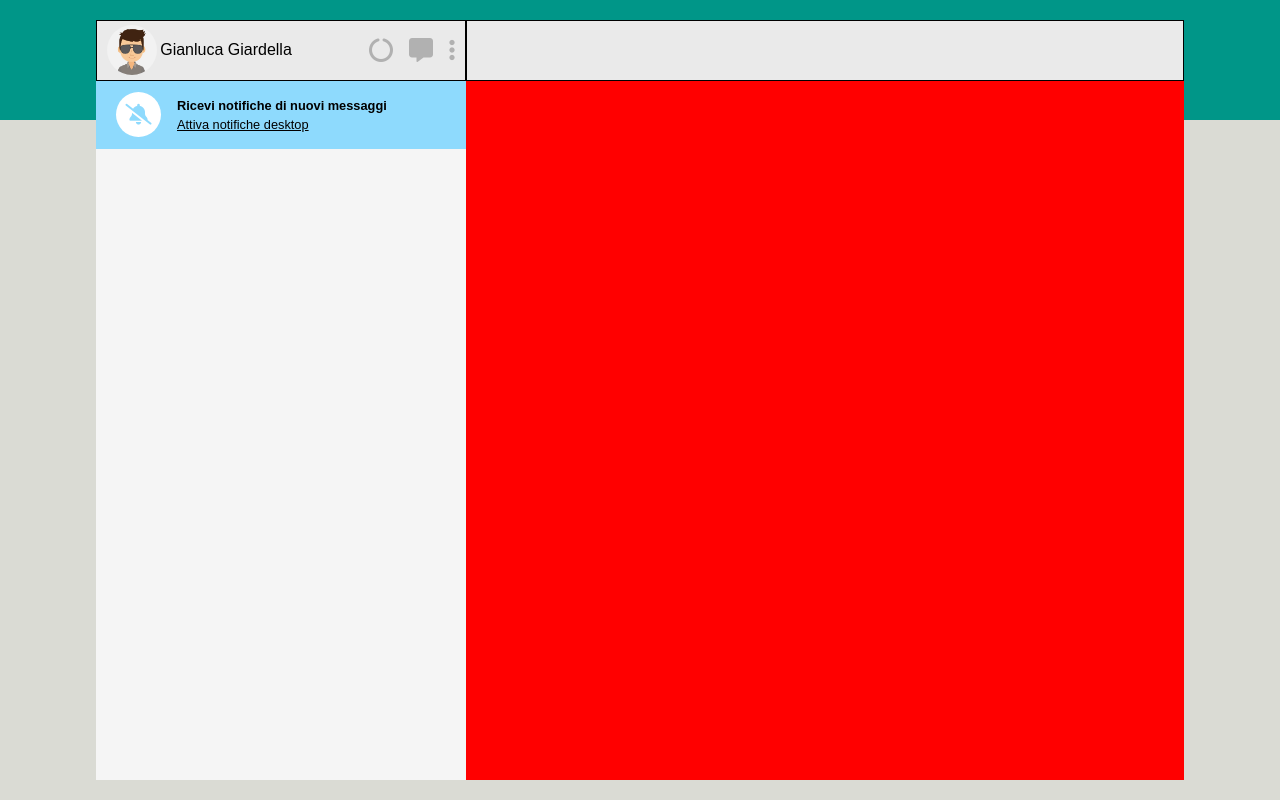
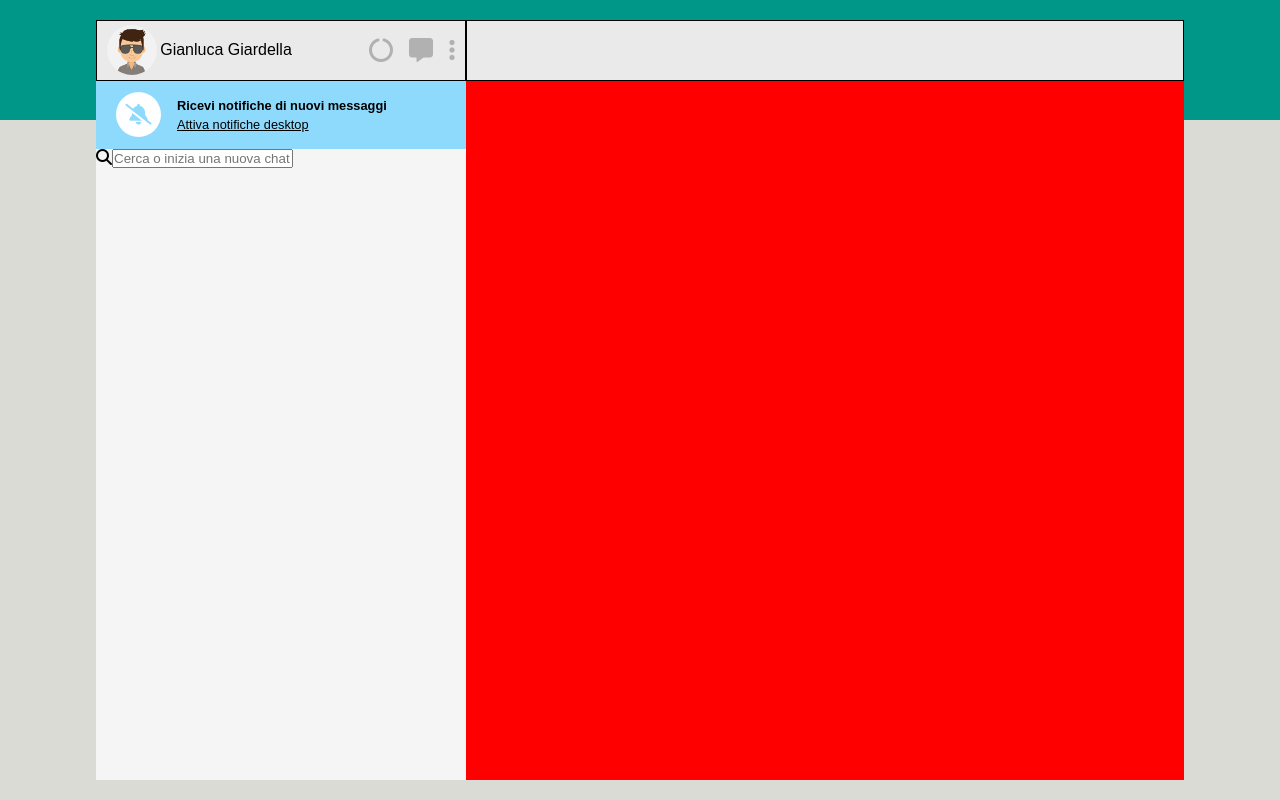
Before and after one commit to GianlucaGiardella/vue-boolzapp, a plain HTML site: page index.html in a window 1280 px wide. Drawn offline with nearby package versions, Linux system fonts and the light colour scheme.

Commit message:
Add search

```diff
--- a/index.html
+++ b/index.html
@@ -38,7 +38,12 @@
                         <p>Attiva notifiche desktop</p>
                     </div>
                 </div>
-                <div class="search"></div>
+                <div class="search">
+                    <div class="search-input">
+                        <label for="search"><i class="fa-solid fa-magnifying-glass"></i></label>
+                        <input type="text" id="search" placeholder="Cerca o inizia una nuova chat">
+                    </div>
+                </div>
                 <ul class="contact-list">
                     <li class="contact"></li>
                 </ul>
```
